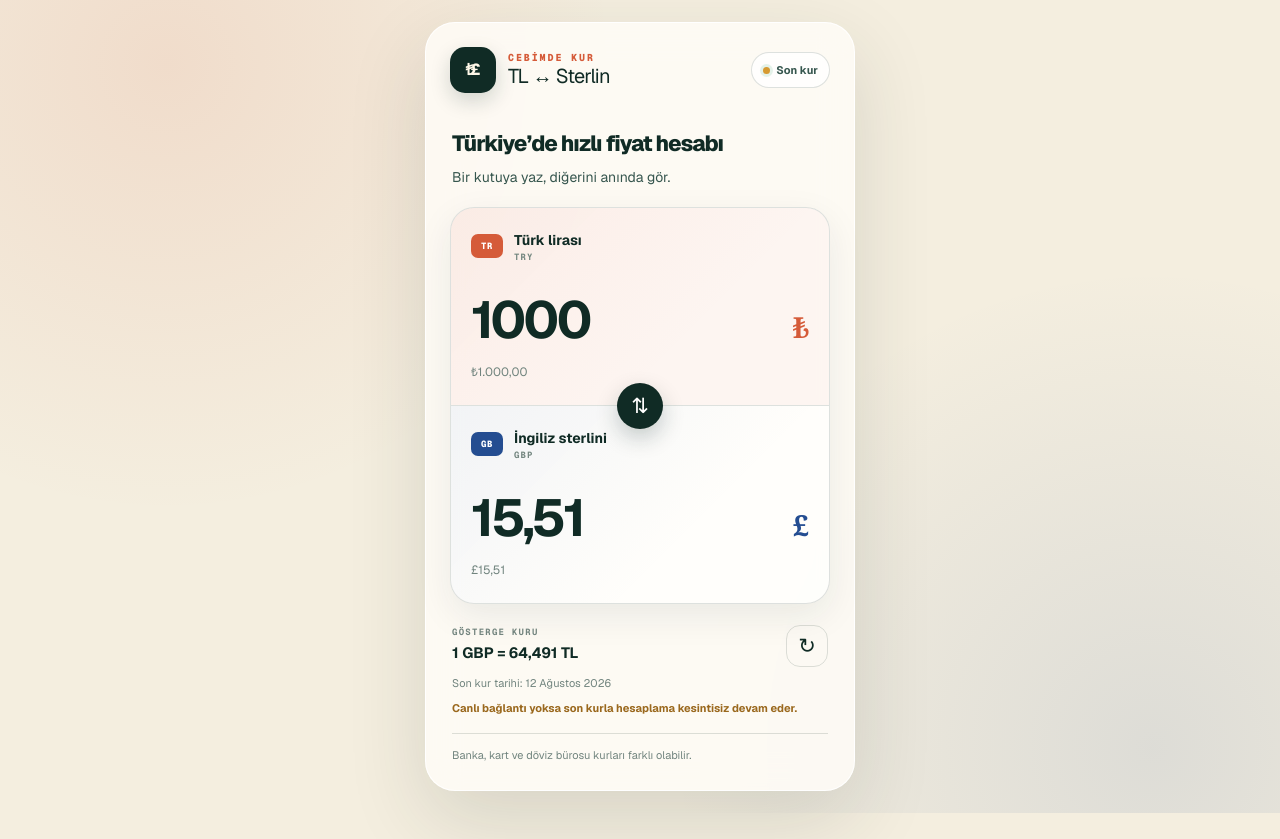
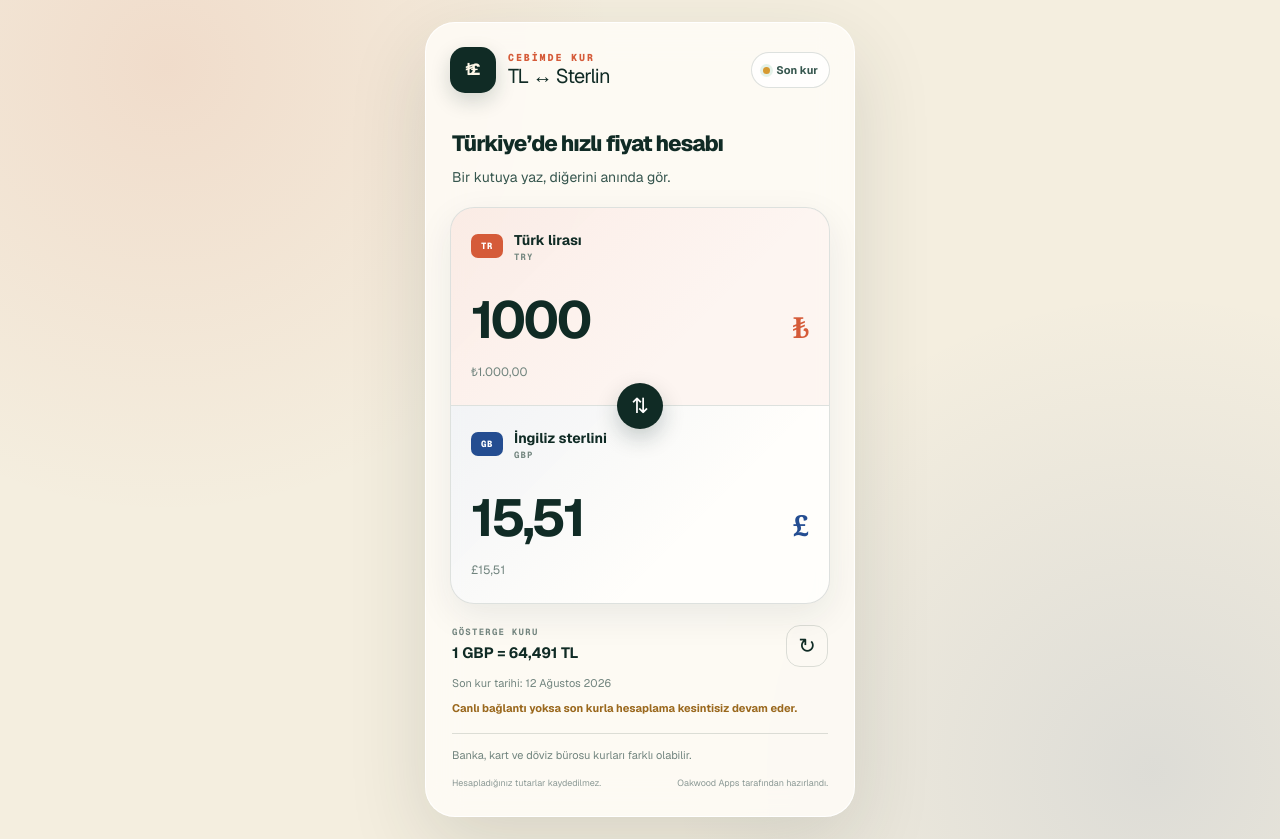
Before and after one commit to starhorecasales-eng/oakwood-xchange, a Next.js app: page / in a window 1280 px wide. Before the commit the page ends 813 px from the top, so only its background shows below. Built offline with nearby package versions, Linux system fonts and the light colour scheme; no server answers.

Commit message:
Add privacy note and Oakwood Apps credit

```diff
--- a/app/globals.css
+++ b/app/globals.css
@@ -217,6 +217,16 @@ footer p { margin: 8px 0 0; color: #71847e; font-size: 11px; }
 footer .disclaimer { margin-top: 17px; padding-top: 14px; border-top: 1px solid var(--line); line-height: 1.45; }
 footer .error-message { color: #a33b35; font-weight: 650; }
 footer .cached-message { color: #9a681d; font-weight: 650; }
+.site-credit {
+  display: flex;
+  justify-content: space-between;
+  gap: 12px;
+  margin-top: 13px;
+  color: #8b9995;
+  font-size: 9px;
+  line-height: 1.45;
+}
+.site-credit span:last-child { text-align: right; }
 
 .install-card {
   position: fixed;
@@ -298,6 +308,8 @@ footer .cached-message { color: #9a681d; font-weight: 650; }
   .intro-copy { margin-top: 30px; }
   .currency-block { min-height: 184px; padding-inline: 18px; }
   .status-pill { padding-inline: 9px; }
+  .site-credit { display: grid; }
+  .site-credit span:last-child { text-align: left; }
 }
 
 @media (prefers-reduced-motion: reduce) {
--- a/app/page.tsx
+++ b/app/page.tsx
@@ -362,6 +362,10 @@ export default function Home() {
           )}
           {status === "error" && <p className="error-message">İnternet bağlantısını kontrol edip tekrar deneyin.</p>}
           <p className="disclaimer">Banka, kart ve döviz bürosu kurları farklı olabilir.</p>
+          <div className="site-credit">
+            <span>Hesapladığınız tutarlar kaydedilmez.</span>
+            <span>Oakwood Apps tarafından hazırlandı.</span>
+          </div>
         </footer>
 
         {installMode !== "hidden" && (
```
Also changed, not shown: 1 other file (tests, documents, lock files or other folders).
